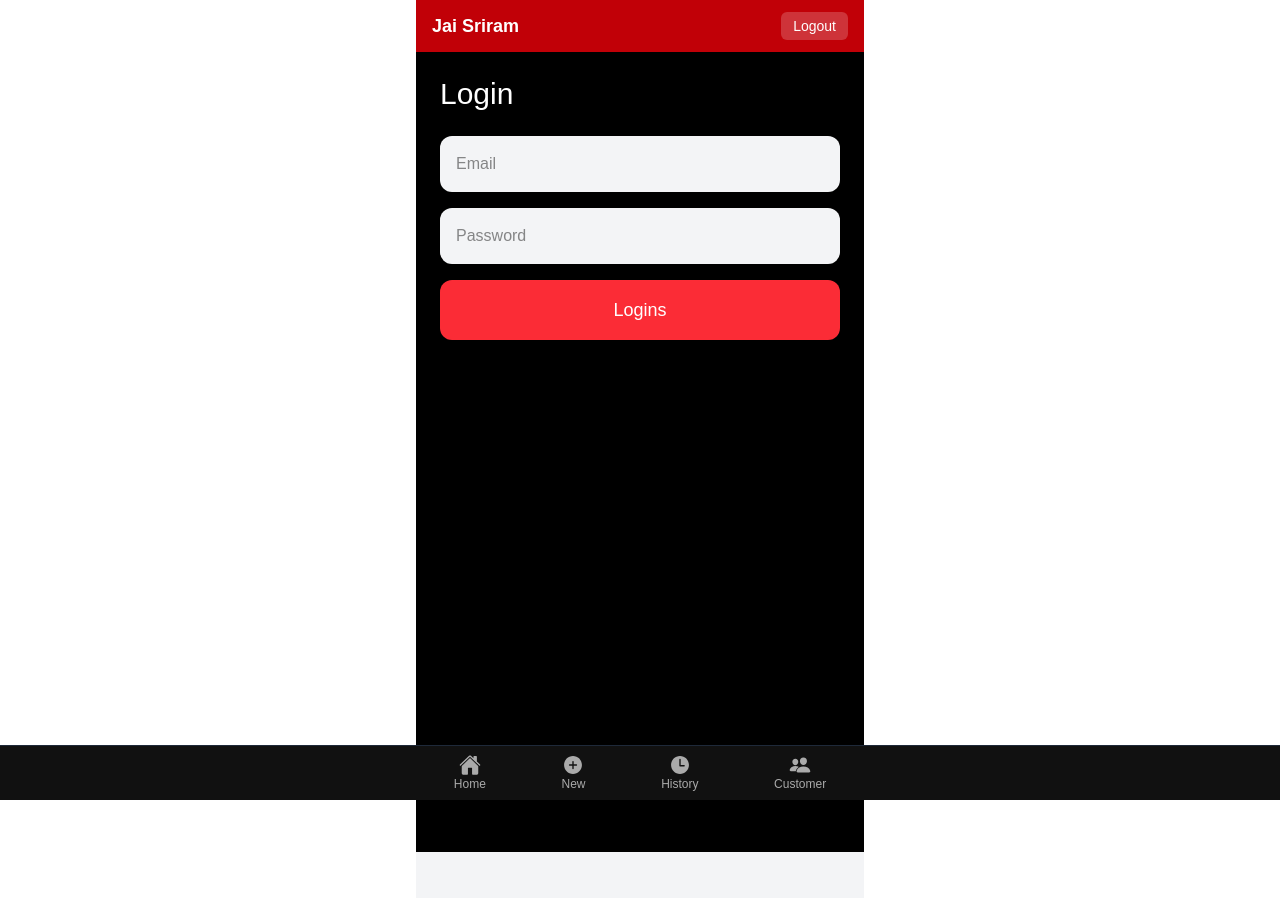
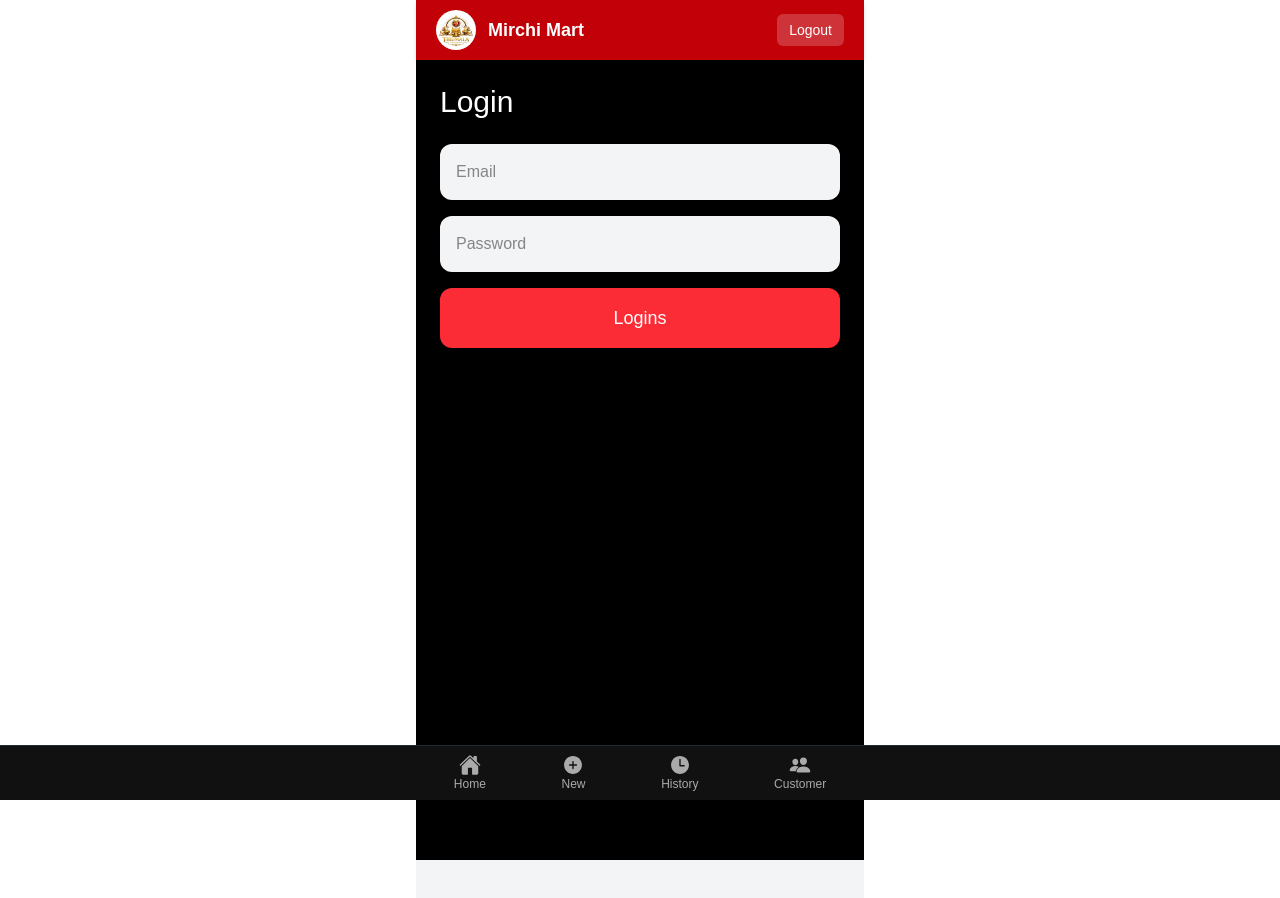
Before and after one commit to purnasrinivaskoppisetti/mirhci, a Next.js app: page / in a window 1280 px wide. Shown: the top 898 px of the page. Built offline with nearby package versions, Linux system fonts and the light colour scheme; no server answers.

Commit message:
initial commit

```diff
--- a/src/components/Header.jsx
+++ b/src/components/Header.jsx
@@ -1,34 +1,52 @@
 'use client';
 
 import { useRouter } from 'next/navigation';
+import Image from 'next/image';
 
 export default function Header() {
   const router = useRouter();
 
   const handleLogout = () => {
-    // ✅ remove token
     localStorage.removeItem('token');
-
-    // ✅ redirect
-    router.replace('/'); // change if needed
+    router.replace('/');
   };
 
   return (
-    <div className="bg-red-700 text-white py-3 px-4 flex justify-between items-center">
+    <header className="bg-red-700 text-white shadow-md">
+
+      <div className="flex items-center justify-between px-3 sm:px-5 py-2.5">
+
+        {/* LEFT: LOGO + TITLE */}
+        <div
+          onClick={() => router.push('/dashboard')}
+          className="flex items-center gap-2 sm:gap-3 cursor-pointer"
+        >
+          {/* LOGO */}
+          <Image
+            src="/logo.png"   // 👉 put your logo in /public/logo.png
+            alt="Mirchi Mart"
+            width={40}
+            height={40}
+            className="w-8 h-8 sm:w-10 sm:h-10 rounded-full object-cover"
+            priority
+          />
 
           {/* TITLE */}
-      <h1 className="font-bold text-lg">
-        Jai Sriram
+          <h1 className="text-sm sm:text-lg font-semibold whitespace-nowrap">
+            Mirchi Mart
           </h1>
+        </div>
 
-      {/* LOGOUT */}
+        {/* RIGHT: LOGOUT */}
         <button
           onClick={handleLogout}
-        className="text-sm bg-white/20 px-3 py-1 rounded-md"
+          className="text-xs sm:text-sm bg-white/20 hover:bg-white/30 transition px-3 py-1.5 rounded-md"
         >
           Logout
         </button>
 
       </div>
+
+    </header>
   );
 }
```
Also changed, not shown: public/logo.png (added). Lines whose indentation alone changed are shown as unchanged.
